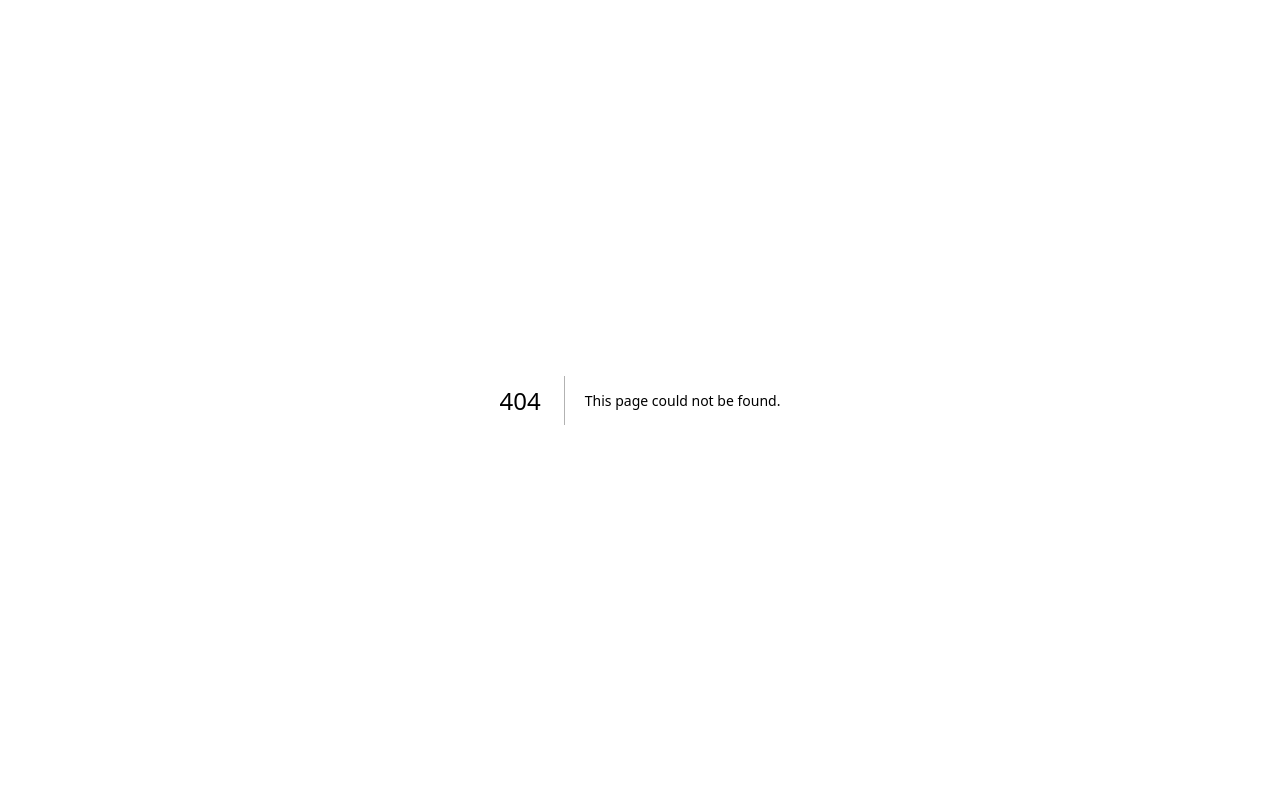
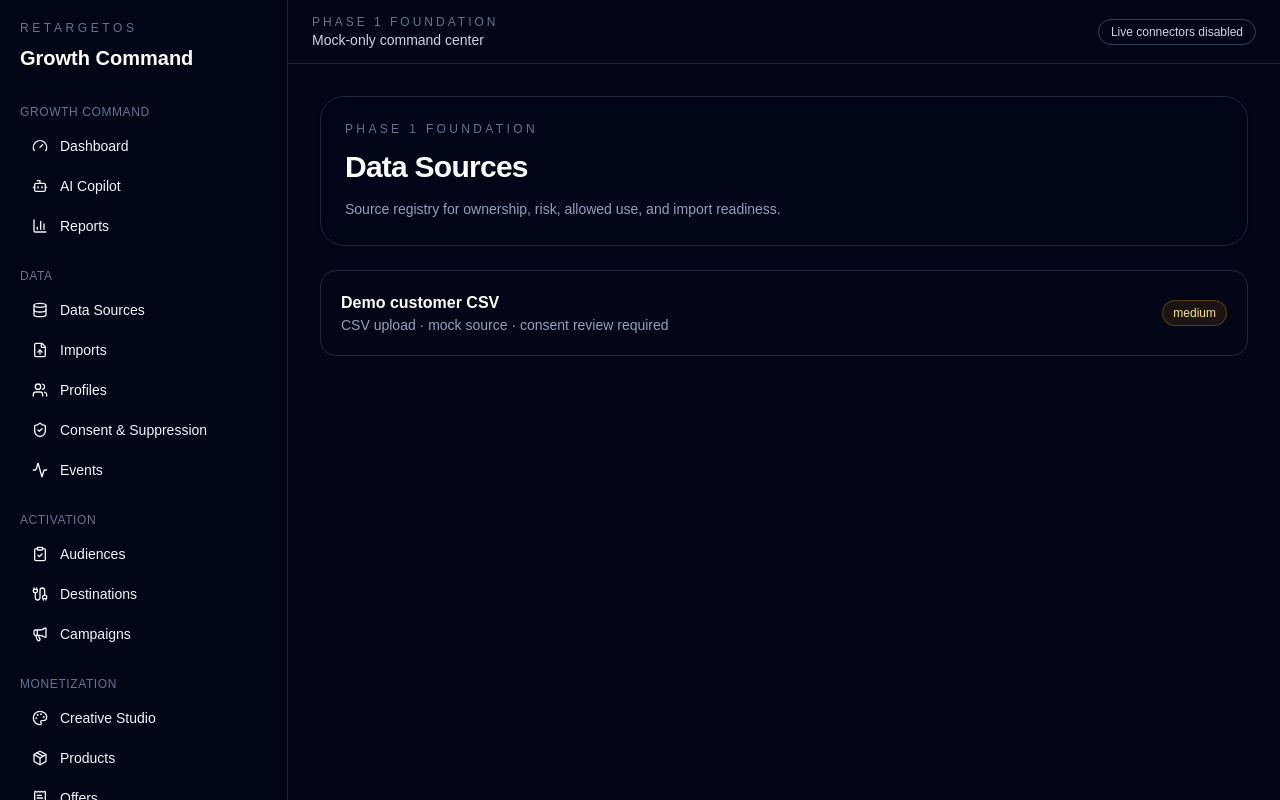
Before and after one commit to besfeng23/RetargetOS, a Next.js app: page /data-sources in a window 1280 px wide. Before the commit this address had no page. Shown: the top 800 px of the page. Built offline with nearby package versions, Linux system fonts and the light colour scheme.

Commit message:
Add data sources route

```diff
--- /dev/null
+++ b/src/app/data-sources/page.tsx
@@ -0,0 +1,21 @@
+import { AppShell } from "@/components/app-shell";
+import { ModulePage } from "@/components/module-page";
+import { RiskBadge } from "@/components/risk-badge";
+
+export default function DataSourcesPage() {
+  return (
+    <AppShell>
+      <ModulePage title="Data Sources" description="Source registry for ownership, risk, allowed use, and import readiness.">
+        <div className="rounded-2xl border border-slate-800 bg-slate-950/70 p-5">
+          <div className="flex items-center justify-between gap-4">
+            <div>
+              <p className="font-semibold text-white">Demo customer CSV</p>
+              <p className="text-sm text-slate-400">CSV upload · mock source · consent review required</p>
+            </div>
+            <RiskBadge value="medium" />
+          </div>
+        </div>
+      </ModulePage>
+    </AppShell>
+  );
+}
```
